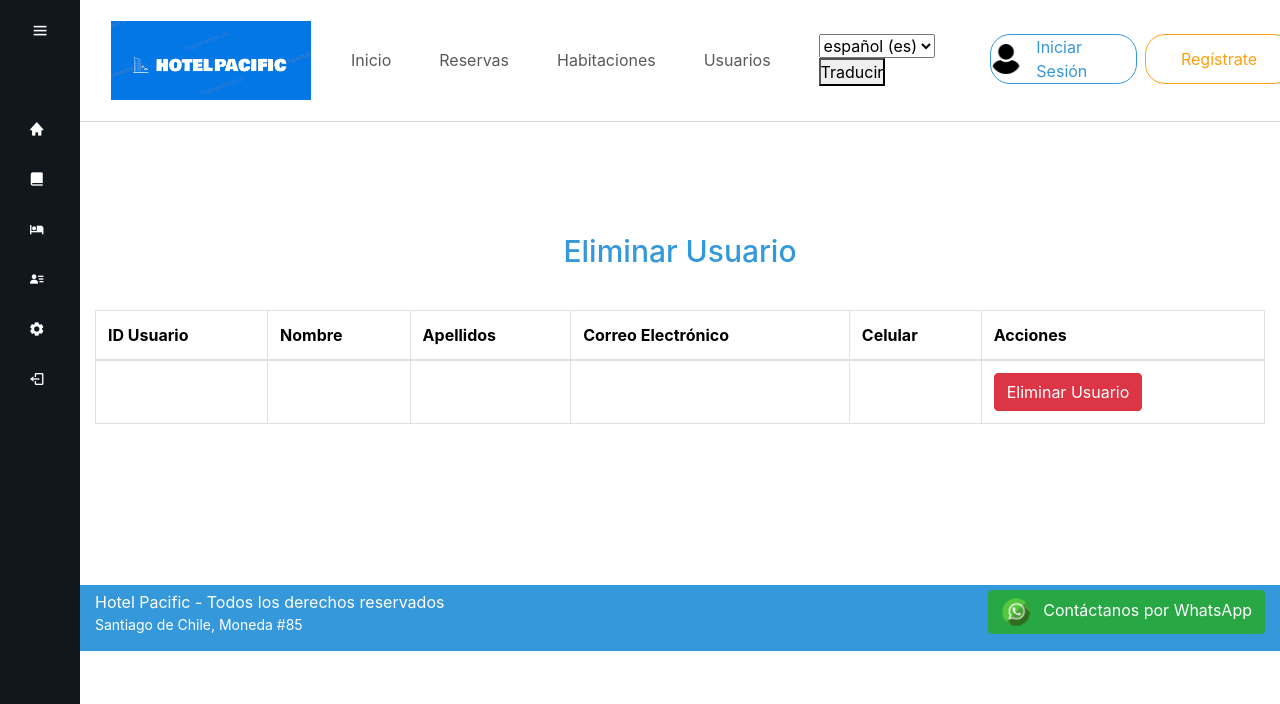
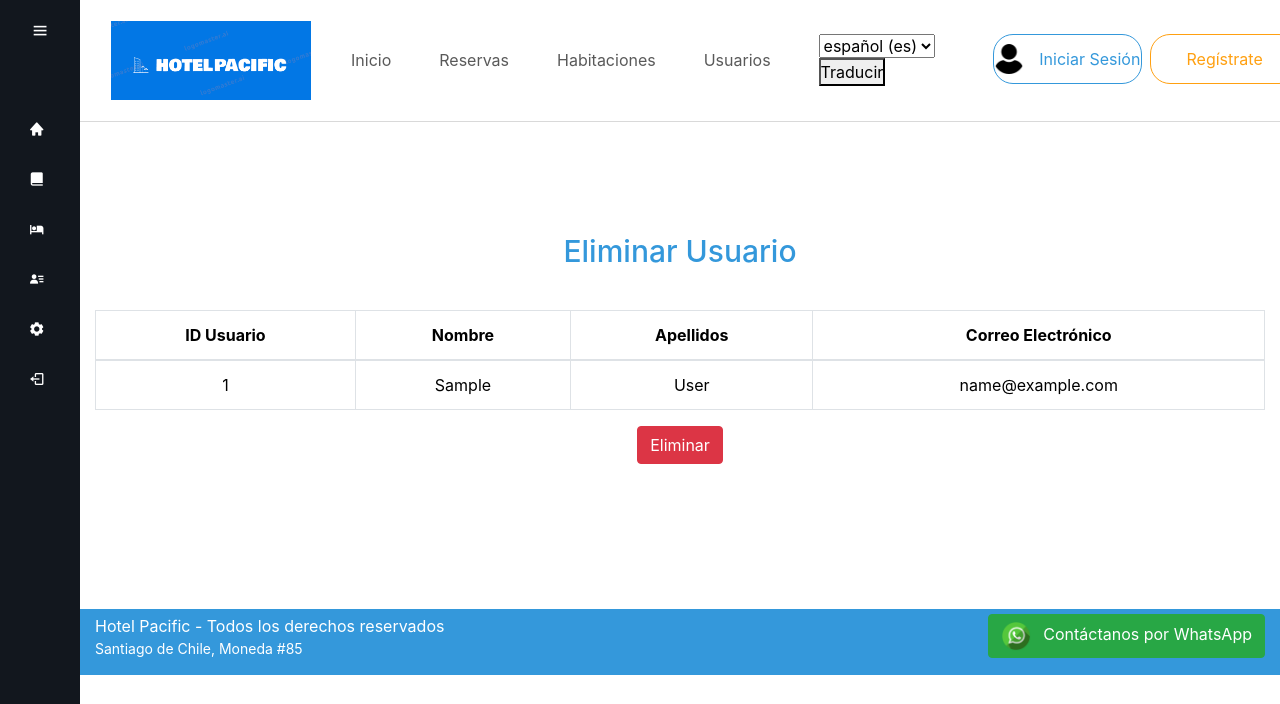
Before and after one commit to franpvp/pacificProject, a Django app: page /gestion_usuarios/eliminar_usuario/1/ in a window 1280 px wide. Shown: the top 704 px of the page. Run offline with Django 4.2, Linux system fonts and the light colour scheme; the visitor is signed in with stand-in values (Sample User, id 1); data comes from the database, SQL or seed files in the repository; some libraries are stand-ins or nearby versions.

Commit message:
traducciones hasta 20/04, usuario vendedor y modificaciones en CRUD

```diff
--- a/appPacific/templates/administrador/base_administrador.html
+++ b/appPacific/templates/administrador/base_administrador.html
@@ -12,6 +12,7 @@
     <link rel="stylesheet" href="{% static 'css/index.css' %}">
     <link rel="stylesheet" href="{% static 'css/gestion_reservas.css' %}">
     <link rel="stylesheet" href="{% static 'css/gestion_habitaciones.css' %}">
+    <link rel="stylesheet" href="{% static 'css/switch.css' %}">
 
     <link href='https://unpkg.com/boxicons@2.1.4/css/boxicons.min.css' rel='stylesheet'>
     <link href="https://cdn.jsdelivr.net/npm/bootstrap@5.3.3/dist/css/bootstrap.min.css" rel="stylesheet"
@@ -129,6 +130,10 @@
                         <a href="{% url 'registro' %}" class="btn-reg">
                             {% trans "Regístrate" %}
                         </a>
+                        <li class="switch">
+                            <i class="bx bxs-sun"></i>
+                            <i class="bx bxs-moon"></i>
+                        </li>
                     </div>
                 </div>
             </div>
@@ -159,6 +164,7 @@
 
     <!-- index.js -->
     <script src="{% static 'js/index.js' %}"></script>
+    <script src="{% static 'js/darktheme.js' %}"></script>
 
     <!-- jQuery -->
     <script src="https://code.jquery.com/jquery-3.6.0.min.js"></script>
--- a/appPacific/templates/administrador/gestion_usuarios/eliminar_usuario.html
+++ b/appPacific/templates/administrador/gestion_usuarios/eliminar_usuario.html
@@ -20,28 +20,26 @@
                     {% csrf_token %}
                     <table class="table table-bordered">
                         <thead>
-                            <tr>
+                            <tr class="text-center">
                                 <th scope="col">{% trans "ID Usuario"%}</th>
                                 <th scope="col">{% trans "Nombre"%}</th>
                                 <th scope="col">{% trans "Apellidos"%}</th>
                                 <th scope="col">{% trans "Correo Electrónico"%}</th>
-                                <th scope="col">{% trans "Celular"%}</th>
-                                <th scope="col">{% trans "Acciones"%}</th>
                             </tr>
                         </thead>
                         <tbody>
-                            <tr>
-                                <td>{{ usuario.id_user }}</td>
-                                <td>{{ usuario.nombres }}</td>
-                                <td>{{ usuario.apellidos }}</td>
-                                <td>{{ usuario.correo }}</td>
-                                <td>{{ usuario.telefono }}</td>
-                                <td>
-                                    <button type="submit" class="btn btn-danger">{% trans "Eliminar Usuario"%}</button>
-                                </td>
+                            <tr class="text-center">
+                                <td>{{ usuario.id }}</td>
+                                <td>{{ usuario.first_name }}</td>
+                                <td>{{ usuario.last_name }}</td>
+                                <td>{{ usuario.email }}</td>
                             </tr>
                         </tbody>
                     </table>
+                    <div class="d-flex justify-content-center">
+                        <button type="submit" class="btn btn-danger">{% trans "Eliminar"%}</button>
+                    </div>
+
                 </form>
             </div>
         </div>
--- a/appPacific/templates/recuperacion/reset_password_complete.html
+++ b/appPacific/templates/recuperacion/reset_password_complete.html
@@ -14,8 +14,8 @@
     <div class="container">
         <h2>{% trans "Contraseña restablecida" %}</h2>
         <p>{% trans "Su contraseña ha sido restablecida exitosamente" %}</p>
-        <p>{% trans "iniciar sesion" %} <a href="{% url 'iniciosesion' %}"></a>
-            {% trans "con tu nueva contraseña" %}</p>
+        <p>{% trans "Ahora puedes" %} <a href="{% url 'iniciosesion' %}"><p>{% trans "iniciar sesion" %}</p></a>
+        <p>{% trans "con tu nueva contraseña" %}</p>
     </div>
 </body>
 </html>
--- a/appPacific/views.py
+++ b/appPacific/views.py
@@ -5,9 +5,8 @@ from django.contrib import messages
 from django.contrib.auth import authenticate, login, logout
 from django.db import IntegrityError
 from django.contrib.auth.decorators import login_required
-
 from appPacific.decorators import admin_required
-from .models import RegistroUsuario, TipoUsuario, Reserva, ReporteReserva, Habitacion, TipoHabitacion, DatosBancarios
+from .models import Reserva, ReporteReserva, Habitacion, TipoHabitacion, DatosBancarios
 from django.http import HttpResponse, HttpResponseRedirect
 from .forms import RegistroUsuarioAdminForm
 import binascii
@@ -37,7 +36,6 @@ from django.views.generic import View
 from rest_framework import generics
 from .models import MetodoPago, Reserva, ReporteReserva, TipoHabitacion, Habitacion, DatosBancarios
 from .serializers import MetodoPagoSerializer, ReservaSerializer, ReporteReservaSerializer, TipoHabitacionSerializer, HabitacionSerializer, DatosBancariosSerializer
-
 
 # Create your views here.
 
@@ -516,6 +514,7 @@ def crear_usuario_admin(request):
         password1 = request.POST['contrasena1']
         password2 = request.POST['contrasena2']
         is_superuser = request.POST.get('superusuario', False)
+        is_vendedor = request.POST.get('vendedor', False)
 
         if not (nombre and apellido and usuario and correo and telefono and password1 and password2):
             messages.error(request, _("Debes llenar todos los campos"))
@@ -546,6 +545,7 @@ def crear_usuario_admin(request):
         user.last_name = apellido
         user.email = correo
         user.is_superuser = bool(is_superuser)
+        user.is_vendedor = bool(is_vendedor)
         user.save()
 
         messages.success(request, _("Usuario creado con exito"))
@@ -580,23 +580,17 @@ def ver_usuarios_admin(request):
 @admin_required
 def modificar_usuario_admin(request, id_usuario):
     usuario = get_object_or_404(User, id=id_usuario)
+
     if request.method == 'POST':
-        nombre = request.POST['nombres']
-        apellido = request.POST['apellidos']
-        username = request.POST['nombreusuario']
-        email = request.POST['correo']
-        is_superuser = request.POST.get('superusuario',False)
+        nombre = request.POST.get('nombres')
+        apellido = request.POST.get('apellidos')
+        username = request.POST.get('nombreusuario')
+        email = request.POST.get('correo')
+        is_superuser = request.POST.get('superusuario', False)
+        is_staff = request.POST.get('staff', False)
 
         if not (nombre and apellido and username and email):
             messages.error(request, _("Debes llenar todos los campos"))
-            return redirect('modificar_usuario_admin', id_usuario=id_usuario)
-
-        if not re.match(r'^[a-zA-Z\s-]+$', nombre):
-            messages.error(request, _("El nombre deben ser sólo letras"))
-            return redirect('modificar_usuario_admin', id_usuario=id_usuario)
-
-        if not re.match(r'^[a-zA-Z\s-]+$', apellido):
-            messages.error(request, _("Los apellidos deben ser sólo letras"))
             return redirect('modificar_usuario_admin', id_usuario=id_usuario)
 
         usuario.first_name = nombre
@@ -604,11 +598,11 @@ def modificar_usuario_admin(request, id_usuario):
         usuario.username = username
         usuario.email = email
         usuario.is_superuser = bool(is_superuser)
+        usuario.is_staff = bool(is_staff)
         usuario.save()
 
         success_message = _("Usuario modificado con éxito")
-        encoded = urlencode({'success_message': success_message}) # Sin esta linea no se ve los mensajes
-        return HttpResponseRedirect(reverse('ver_usuarios_admin') + f'?{encoded}')
+        return HttpResponseRedirect(reverse('ver_usuarios_admin') + f'?success_message={success_message}')
 
     return render(request, 'administrador/gestion_usuarios/modificar_usuario.html', {'usuario': usuario})
 
@@ -624,15 +618,28 @@ def eliminar_usuario_admin(request, id_usuario):
     return render(request, 'administrador/gestion_usuarios/eliminar_usuario.html', {'usuario': usuario})
 
 # Vista Administrador Gestion Usuarios -tipo de usuario
+
+
+@login_required
 def tipo_usuario_admin(request, id_usuario):
-    usuario = get_object_or_404(RegistroUsuario, id_user=id_usuario)
+    usuario = get_object_or_404(User, id=id_usuario)
     if request.method == 'POST':
+        # Obtener el rol existente del usuario
+        rol_existente = usuario.rol
+
+        # Obtener el nuevo rol del formulario
         nuevo_rol = request.POST.get('rol')
-        usuario.rol = nuevo_rol
-        usuario.save()
-        return redirect('ver_usuarios_admin')
-    else:
-        return render(request, 'administrador/gestion_usuarios/tipo_usuario_admin.html', {'usuario': usuario})
+
+        # Verificar si se seleccionó un rol válido
+        if nuevo_rol in ['cliente', 'vendedor']:
+            # Actualizar el rol del usuario en la base de datos
+            usuario.rol = nuevo_rol
+            usuario.save()
+            # Redirigir a la página de ver usuarios después de guardar los cambios
+            return HttpResponseRedirect(reverse('ver_usuarios_admin'))
+
+    # Si la solicitud no es POST o si no se pudo procesar correctamente, mostrar el formulario con el rol actual
+    return render(request, 'administrador/gestion_usuarios/tipo_usuario_admin.html', {'usuario': usuario, 'rol_existente': usuario.rol})
 
 # Vistas PAYPAL
 @csrf_exempt
```
Also changed, not shown: appPacific/models.py (+40 -0 lines), appPacific/templates/administrador/gestion_usuarios/modificar_usuario.html (+9 -3 lines), appPacific/templates/administrador/gestion_usuarios/tipo_usuario_admin.html (+10 -11 lines), appPacific/templates/administrador/gestion_usuarios/ver_usuario.html (+3 -5 lines), appPacific/migrations/0002_user_userpermission_usergroup_user_groups_and_more.py (added), locale/en/LC_MESSAGES/django.po, locale/es/LC_MESSAGES/django.po, 4 other files.
